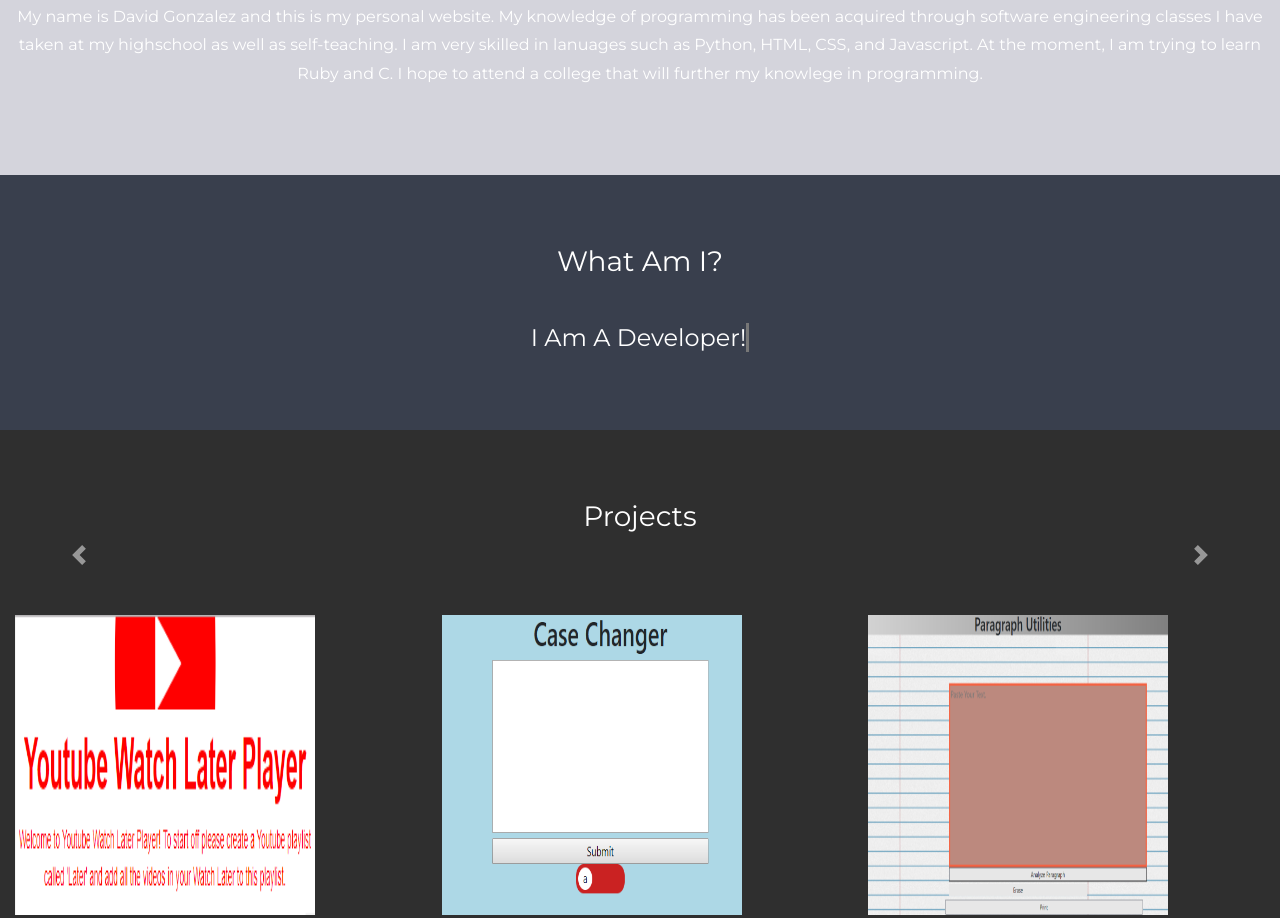
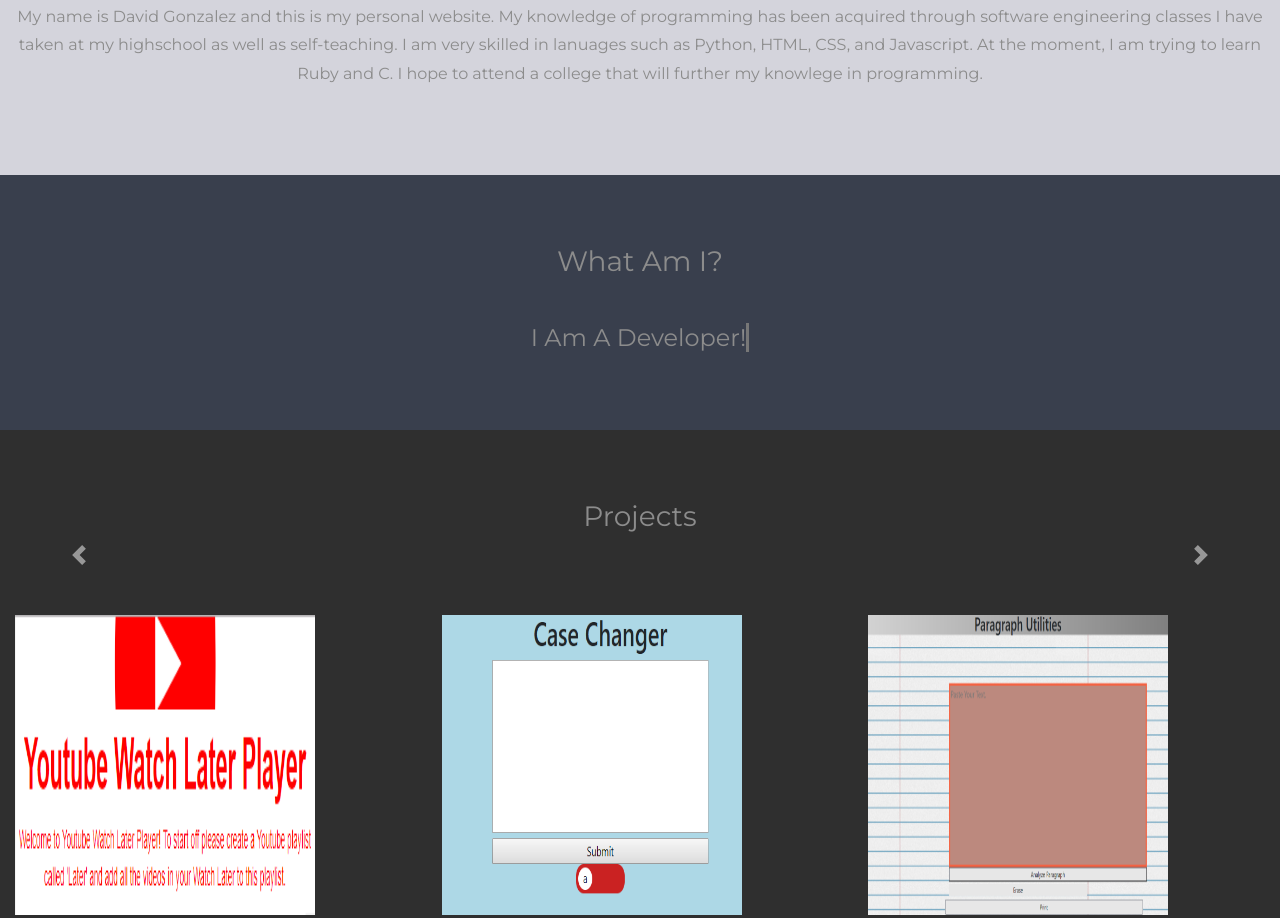
Before and after one commit to DavidG636/davidg636.github.io, a plain HTML site: page index.html in a window 1280 px wide. Shown: the part 617-1535 px from the top of the page. Drawn offline with nearby package versions, Linux system fonts and the light colour scheme.

Commit message:
Change font color

```diff
--- a/styles.css
+++ b/styles.css
@@ -1,7 +1,7 @@
 body {
   font: 20px Montserrat, sans-serif;
   line-height: 1.8;
-  color: #f5f6f7;
+  color: #8c8c8c;
 }
 
 p {
@@ -14,22 +14,22 @@ p {
 
 .bg-1 {
   background-color: #d4d4dc;
-  color: #ffffff;
+  color: #8c8c8c;
 }
 
 .bg-2 {
   background-color: #393f4d;
-  color: #ffffff;
+  color: #8c8c8c;
 }
 
 .bg-3 {
   background-color: #2f2f2f;
-  color: #ffffff;
+  color: #8c8c8c;
 }
 
 .bg-4 {
   background-color: #1d1e22;
-  color: #ffffff;
+  color: #8c8c8c;
 }
 
 .container-fluid {
@@ -47,7 +47,7 @@ p {
   letter-spacing: 5px;
 }
 
-.typewriter > .txt {
+.typewriter>.txt {
   border-right: 0.2rem solid #777;
 }
 
@@ -57,7 +57,7 @@ p {
 
 .profilePic {
   border-radius: 100%;
-  cursor:pointer;
+  cursor: pointer;
 }
 
 .watchLater, .case, .paragraphUtilities, .lowercase, .leapYear, .helloName, .primalityChecker, .paceSeidenbergStemCamp2017 {
@@ -189,5 +189,5 @@ p {
 
 .email:hover {
   text-decoration: underline;
-  cursor:default;
+  cursor: default;
 }
```
